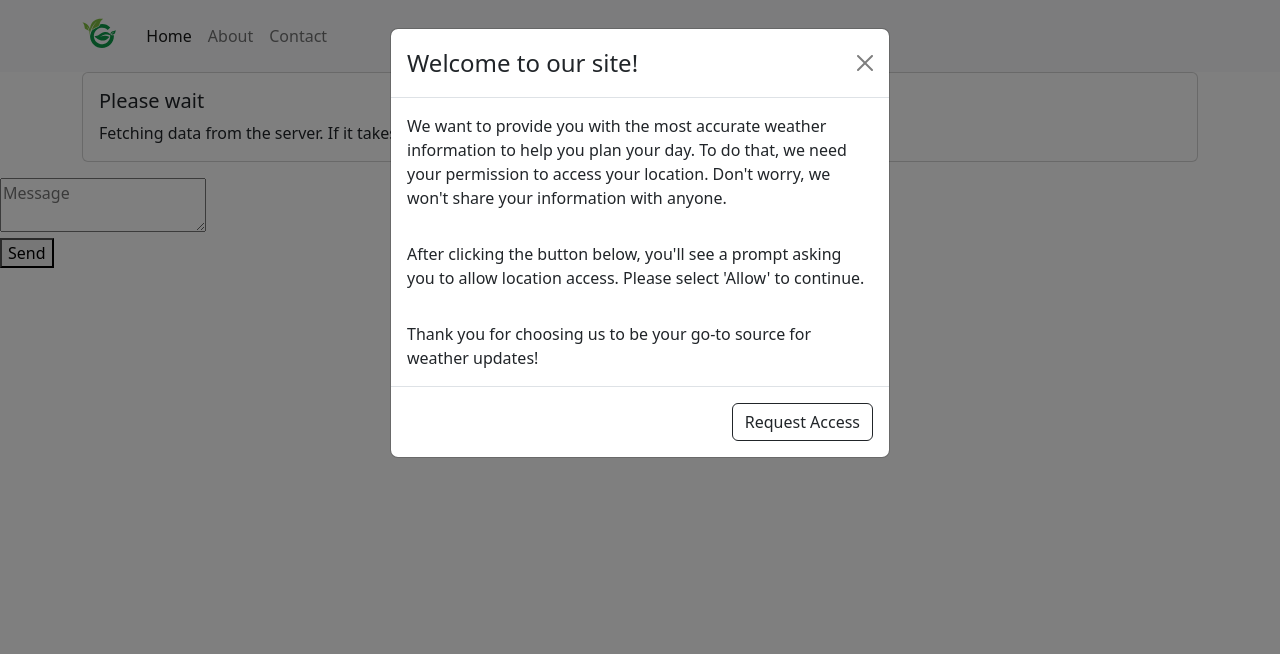
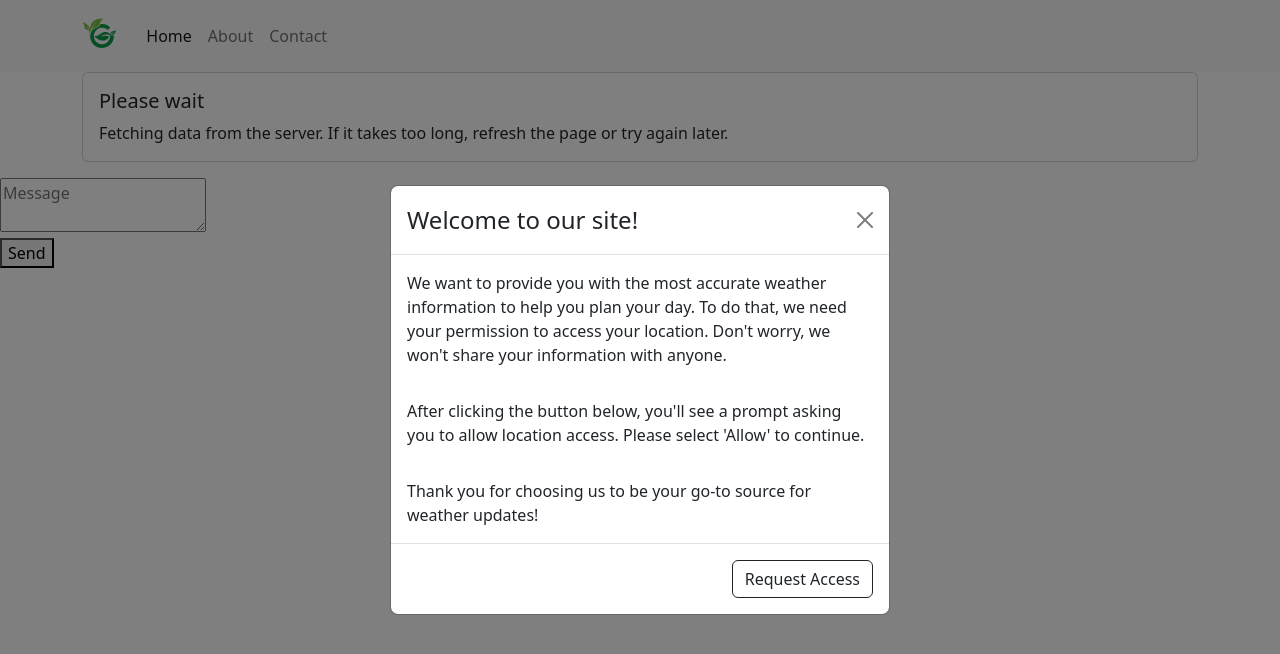
Before and after one commit to KodeGo-Bootcamp/gofarm-today, a Next.js app: page / in a window 1280 px wide. Shown: the top 654 px of the page. Built offline with nearby package versions, Linux system fonts and the light colour scheme.

Commit message:
Update location request access position

```diff
--- a/components/WeatherFrame.jsx
+++ b/components/WeatherFrame.jsx
@@ -43,7 +43,7 @@ export default function WeatherFrame() {
         }
 
         return (
-            <Modal show={isRequesting} onHide={handleOnHide} backdrop={"static"} keyboard={false}>
+            <Modal show={isRequesting} onHide={handleOnHide} backdrop={"static"} keyboard={false} centered>
                 <Modal.Header closeButton>
                     <Modal.Title>
                         Welcome to our site!
```
